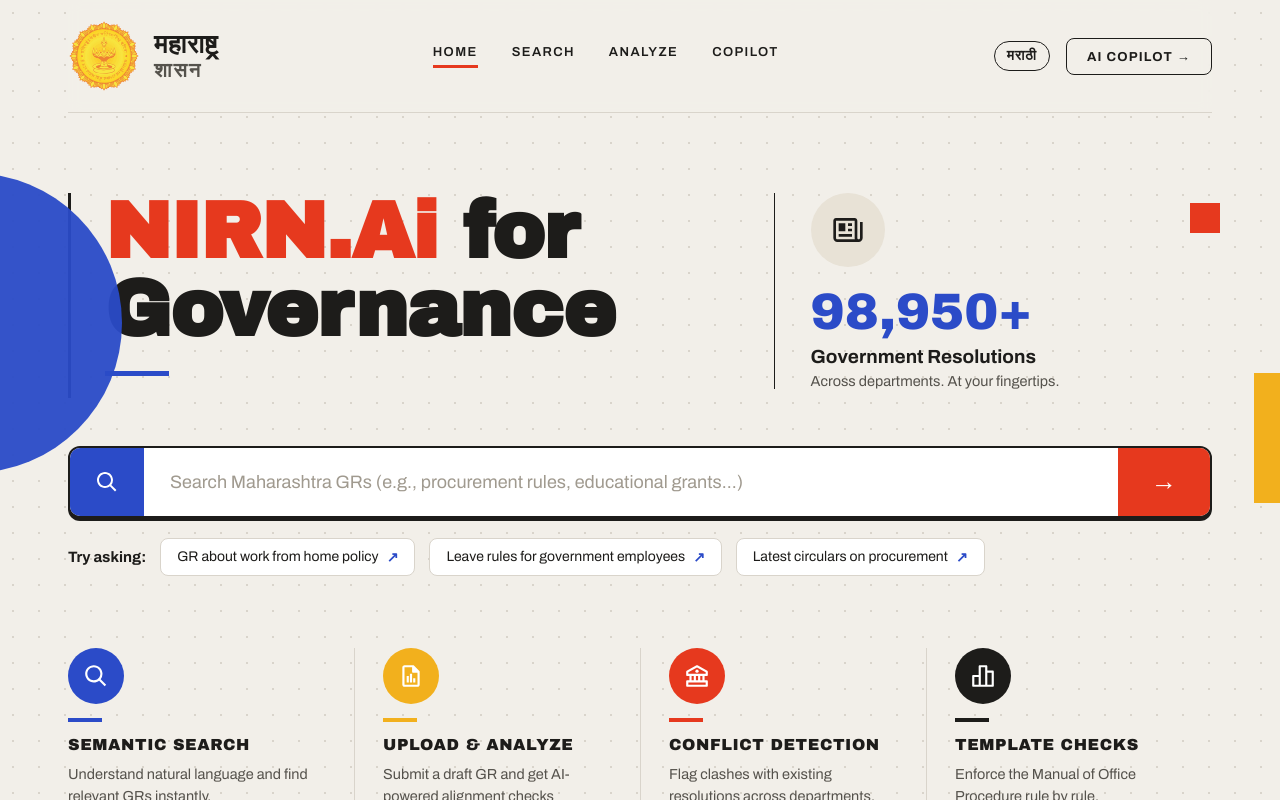
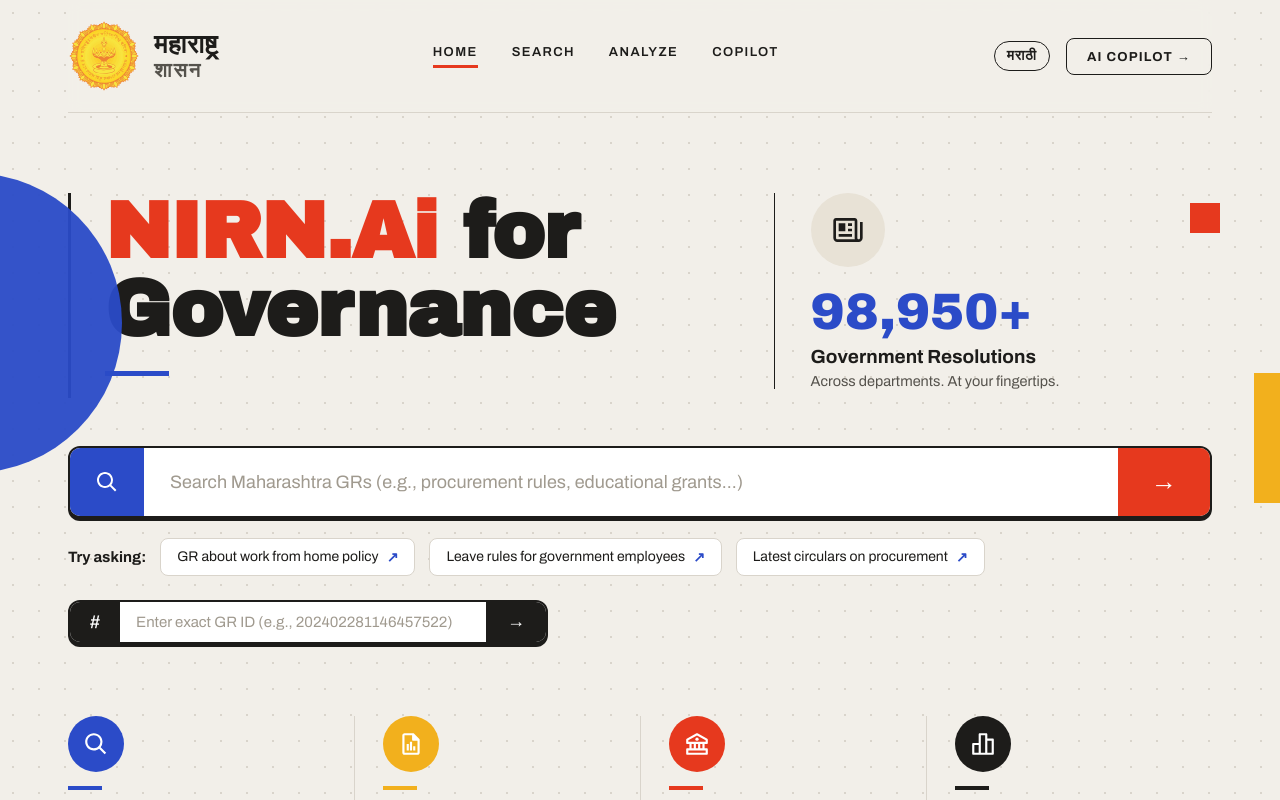
Before and after one commit to Pushkarbhangale15/NIRN.Ai, a React (Vite) app in the folder frontend/: page / in a window 1280 px wide. Shown: the top 800 px of the page. Built offline with nearby package versions, Linux system fonts and the light colour scheme; a web font is replaced by a local one.

Commit message:
direct gr search added

```diff
--- a/frontend/src/LanguageContext.jsx
+++ b/frontend/src/LanguageContext.jsx
@@ -14,6 +14,10 @@
     home_headline: "Draft, Analyze, and Search",
     home_subheadline: "Intelligent drafting assistance, automatic conflict detection, and semantic search for Maharashtra Government Resolutions.",
     home_search_placeholder: "Search Maharashtra GRs (e.g., procurement rules, educational grants...)",
+    home_gr_number_placeholder: "Enter exact GR ID (e.g., 202402281146457522)",
+    home_gr_number_not_found: "GR not found in corpus. Please check the ID.",
+    home_gr_number_searching: "Locating GR...",
+    home_gr_number_result_title: "GR Found",
     home_try_search: "Try searching:",
     home_try_label: "Try asking:",
     home_title_1: "NIRN.Ai for ",
@@ -110,6 +114,10 @@
     home_headline: "मसुदा तयार करा, विश्लेषण करा आणि शोधा",
     home_subheadline: "महाराष्ट्र शासन निर्णयांसाठी बुद्धिमान मसुदा सहाय्य, स्वयंचलित संघर्ष शोध आणि अर्थपूर्ण शोध.",
     home_search_placeholder: "महाराष्ट्र शासन निर्णय शोधा (उदा., खरेदी नियम, शैक्षणिक अनुदान...)",
+    home_gr_number_placeholder: "अचूक शासन निर्णय क्रमांक प्रविष्ट करा (उदा., 202402281146457522)",
+    home_gr_number_not_found: "संग्रहात शासन निर्णय आढळला नाही. कृपया आयडी तपासा.",
+    home_gr_number_searching: "शासन निर्णय शोधत आहे...",
+    home_gr_number_result_title: "शासन निर्णय सापडला",
     home_try_search: "शोधण्याचा प्रयत्न करा:",
     home_try_label: "विचारण्याचा प्रयत्न करा:",
     home_title_1: "सुशासनासाठी ",
--- a/frontend/src/index.css
+++ b/frontend/src/index.css
@@ -320,6 +320,28 @@
 .searchbar .go:hover {
   background: #c72f16;
 }
+
+/* ---------------- GR number mini search bar (1/3rd smaller) ---------------- */
+.gr-number-searchbar {
+  max-width: 480px;
+  margin-top: 24px;
+}
+
+.gr-number-searchbar .lead {
+  width: 50px;
+  font-size: 18px;
+}
+
+.gr-number-searchbar input {
+  padding: 12px 16px;
+  font-size: 15px;
+}
+
+.gr-number-searchbar .go {
+  width: 60px;
+  font-size: 18px;
+}
+
 
 .try-row {
   display: flex;
--- a/frontend/src/pages/Home.jsx
+++ b/frontend/src/pages/Home.jsx
@@ -63,11 +63,37 @@
 ];
 
 import { useLanguage } from "../LanguageContext.jsx";
+import { api } from "../api.js";
 
 export default function Home() {
   const [query, setQuery] = useState("");
   const navigate = useNavigate();
   const { t, siteLanguage } = useLanguage();
+
+  const [grNumber, setGrNumber] = useState("");
+  const [foundGr, setFoundGr] = useState(null);
+  const [lookupLoading, setLookupLoading] = useState(false);
+  const [lookupError, setLookupError] = useState("");
+
+  const handleGrLookup = async () => {
+    const id = grNumber.trim();
+    if (!id) return;
+    setLookupLoading(true);
+    setLookupError("");
+    setFoundGr(null);
+    try {
+      const res = await api.getCorpusOcr(id);
+      if (res && res.gr_id) {
+        setFoundGr(res);
+      } else {
+        setLookupError(t('home_gr_number_not_found'));
+      }
+    } catch (err) {
+      setLookupError(t('home_gr_number_not_found'));
+    } finally {
+      setLookupLoading(false);
+    }
+  };
 
   const goSearch = (q) => {
     const text = (q ?? query).trim();
@@ -143,6 +169,87 @@
             ))}
           </div>
 
+          {/* GR ID lookup searchbar */}
+          <form
+            className="searchbar gr-number-searchbar"
+            onSubmit={(e) => { e.preventDefault(); handleGrLookup(); }}
+          >
+            <span className="lead" style={{ backgroundColor: 'var(--ink)' }}>#</span>
+            <input
+              value={grNumber}
+              onChange={(e) => setGrNumber(e.target.value)}
+              placeholder={t('home_gr_number_placeholder')}
+              aria-label={t('home_gr_number_placeholder')}
+            />
+            <button className="go" type="submit" style={{ backgroundColor: 'var(--ink)' }} aria-label="Find GR">
+              {lookupLoading ? '...' : '→'}
+            </button>
+          </form>
+
+          {lookupError && (
+            <div className="lookup-error" style={{ color: 'var(--red)', marginTop: '12px', fontSize: '15px' }}>
+              ⚠️ {lookupError}
+            </div>
+          )}
+
+          {foundGr && (
+            <div className="gr-card" style={{
+              marginTop: '24px',
+              padding: '24px',
+              border: '2px solid var(--ink)',
+              borderRadius: '12px',
+              background: 'var(--paper)',
+              boxShadow: '0 4px 0 var(--ink)',
+              position: 'relative'
+            }}>
+              <button
+                onClick={() => setFoundGr(null)}
+                style={{
+                  position: 'absolute',
+                  top: '16px',
+                  right: '16px',
+                  background: 'none',
+                  border: 'none',
+                  fontSize: '20px',
+                  cursor: 'pointer',
+                  color: 'var(--ink)'
+                }}
+              >
+                ✕
+              </button>
+              <span className="badge" style={{
+                display: 'inline-block',
+                padding: '4px 8px',
+                background: 'var(--blue)',
+                color: '#fff',
+                borderRadius: '6px',
+                fontSize: '12px',
+                fontWeight: 'bold',
+                marginBottom: '12px'
+              }}>
+                {t('home_gr_number_result_title')}
+              </span>
+              <h3 style={{ margin: '0 0 8px 0', fontSize: '20px', textAlign: 'left' }}>{foundGr.title}</h3>
+              <p style={{ margin: '0 0 16px 0', color: '#666', fontSize: '14px', textAlign: 'left' }}>
+                <strong>Department:</strong> {foundGr.department.replace(/_/g, ' ')} | <strong>ID:</strong> {foundGr.gr_id}
+              </p>
+              <div style={{
+                maxHeight: '300px',
+                overflowY: 'auto',
+                padding: '16px',
+                background: '#f8f6f2',
+                borderRadius: '8px',
+                border: '1px solid #ddd',
+                fontFamily: 'monospace',
+                fontSize: '13px',
+                whiteSpace: 'pre-wrap',
+                textAlign: 'left'
+              }}>
+                {foundGr.text}
+              </div>
+            </div>
+          )}
+
           <div className="features">
             {FEATURES.map((f) => (
               <div className="feature" key={f.titleKey}>
```
